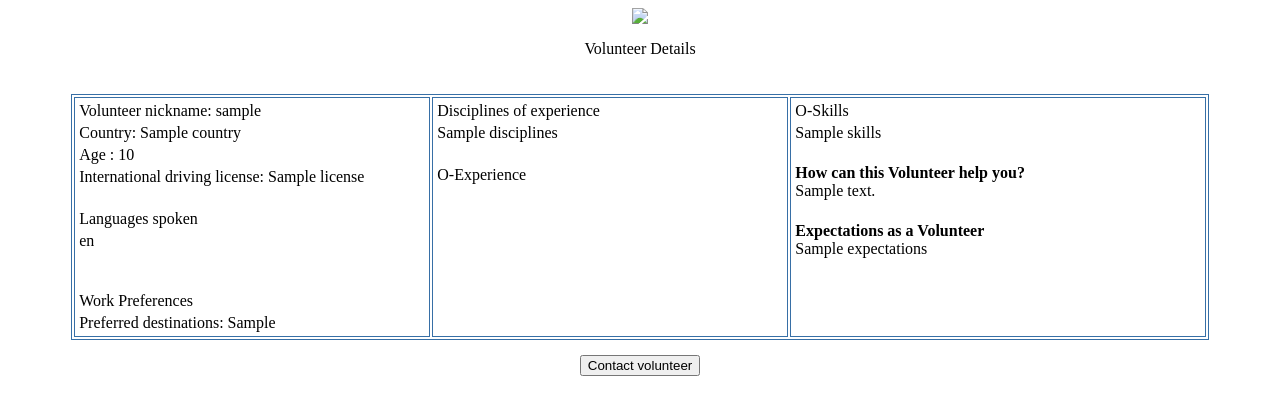
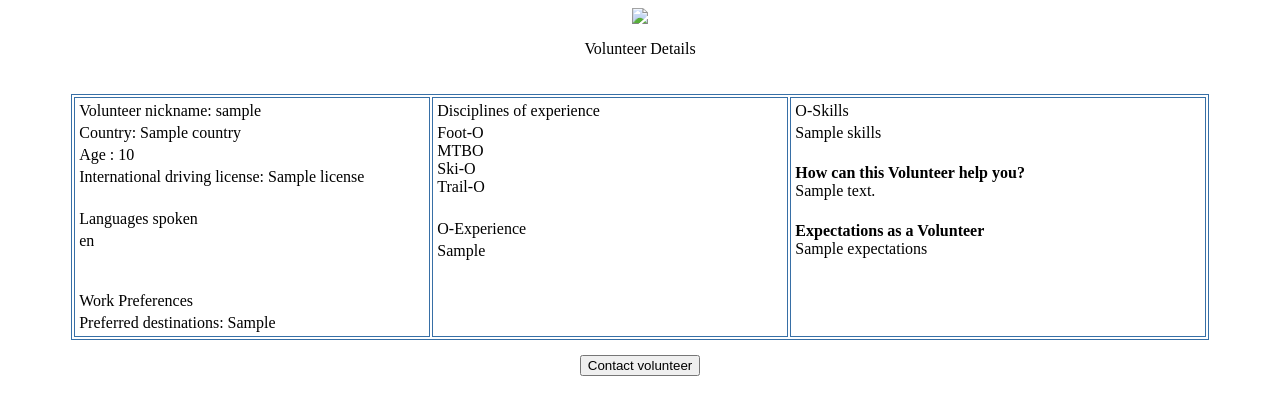
Before and after one commit to vasyaabr/iofvolunteers, a PHP site: the page made by templates/Volunteer/preview.twig in a window 1280 px wide. Shown: the top 415 px of the page. Run offline with PHP 8.4, Linux system fonts and the light colour scheme; the template is opened without the code that fills it: most values are stand-ins (such as "Sample title", 1, 10 or a date in 2020); some libraries are stand-ins or nearby versions.

Commit message:
preview test ready

```diff
--- a/controllers/Mailer.php
+++ b/controllers/Mailer.php
@@ -15,8 +15,9 @@ class Mailer {
 
             //Server settings
             $mail->SMTPDebug = 2;
-            $mail->IsSMTP();
-            $mail->Host = "localhost";
+            $mail->isMail();
+//            $mail->IsSMTP();
+//            $mail->Host = "localhost";
 
             //Recipients
             $mail->setFrom(SEND_FROM, 'IOF Volunteering platform');
--- a/templates/Volunteer/preview.twig
+++ b/templates/Volunteer/preview.twig
@@ -20,7 +20,7 @@
                     </tr>
 
                     <tr>
-                        <td>
+                        <td class="desc">
                             Country: {{ data.country }}
                         </td>
                     </tr>
@@ -52,7 +52,7 @@
                 <table>
                     <tbody>
                     <tr>
-                        <td colspan="2" class="big-desc"><br>Work Preferences</font>
+                        <td colspan="2" class="big-desc"><br>Work Preferences
                         </td>
                     </tr>
 
@@ -67,11 +67,15 @@
                 <table>
                     <tbody>
                     <tr>
-                        <td class="big-desc">Disciplines of experience</font>
-                        </td>
+                        <td class="big-desc">Disciplines of experience</td>
                     </tr>
                     <tr>
-                        <td class="desc">{{ data.disciplines }}</td>
+                        <td class="desc">
+                            {% if data.footO %} Foot-O<br> {% endif %}
+                            {% if data.mtbO %} MTBO<br> {% endif %}
+                            {% if data.skiO %} Ski-O<br> {% endif %}
+                            {% if data.trailO %} Trail-O<br> {% endif %}
+                        </td>
                     </tr>
                     </tbody>
                 </table>
@@ -79,20 +83,16 @@
                 <table>
                     <tbody>
                     <tr>
-                        <td class="big-desc">O-Experience</font>
+                        <td class="big-desc">O-Experience
+                        </td>
+                    </tr>
+                    <tr>
+                        <td class="desc">{{ data.competitorExp }}
                         </td>
                     </tr>
                     </tbody>
                 </table>
                 <br>
-
-                <table>
-                    <tbody>
-                    <tr>
-                        <td></td>
-                    </tr>
-                    </tbody>
-                </table>
             </td>
 
             <td valign="top" width="35%">
@@ -103,7 +103,7 @@
                     </tr>
 
                     <tr>
-                        <td class="desc">{{ data.skills }}</td>
+                        <td class="desc">{{ data.skills|raw }}</td>
                     </tr>
                     <tr>
                         <td class="desc">
--- a/templates/common.twig
+++ b/templates/common.twig
@@ -23,7 +23,7 @@
 
     <p align="center">
 
-        <a href="/"><img border="0" src="{{ url }}images/pg_template1.jpg" /></a>
+        <a href="{{ url }}"><img border="0" src="{{ url }}images/pg_template1.jpg" /></a>
 
         {% block onecolumn %}
         {% endblock %}
```
Also changed, not shown: controllers/Volunteer.php (+48 -1 lines).
